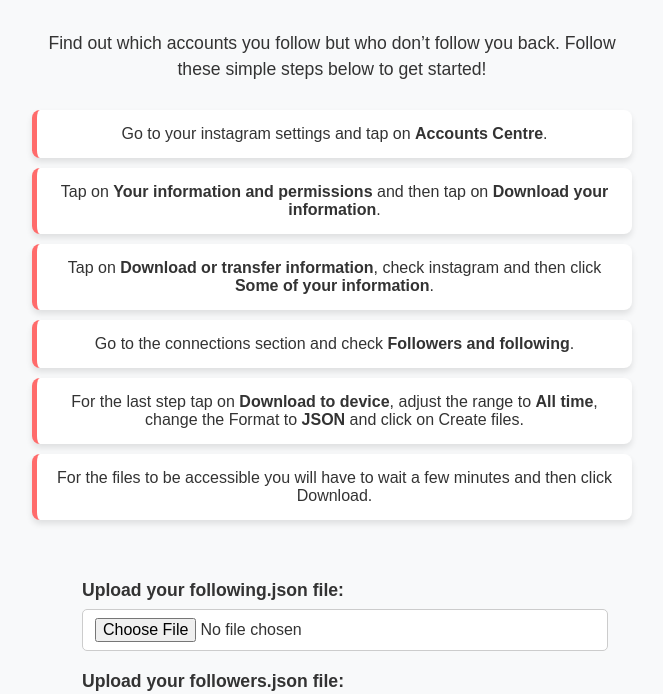
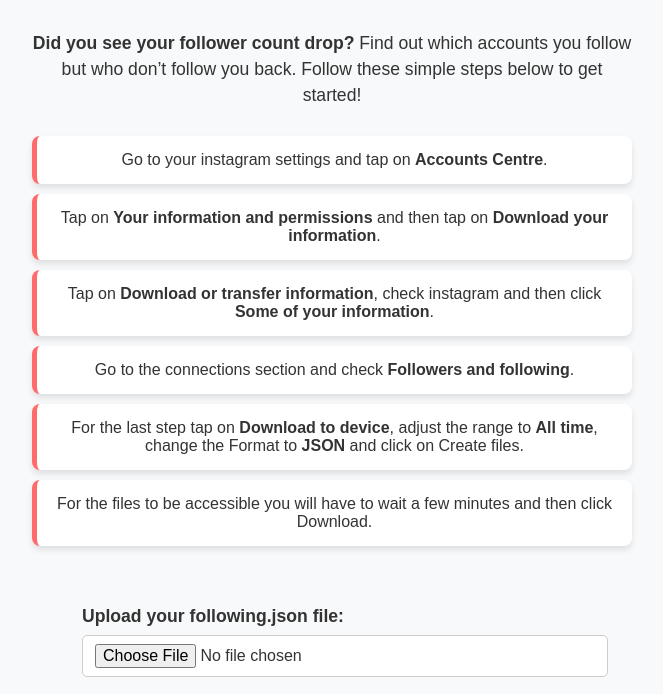
Before and after one commit to tsatsarisg/who-unfollowed-me, a plain HTML site: page index.html in a window 1280 px wide. Shown: the part 104-798 px from the top of the page, without its empty margins (308-971 px from the left). Drawn offline with Linux system fonts and the light colour scheme.

Commit message:
update description

```diff
--- a/index.html
+++ b/index.html
@@ -9,8 +9,9 @@
   <body>
     <h1>Who unfollowed me?</h1>
     <p>
-      Find out which accounts you follow but who don’t follow you back. Follow
-      these simple steps below to get started!
+      <strong>Did you see your follower count drop?</strong> Find out which
+      accounts you follow but who don’t follow you back. Follow these simple
+      steps below to get started!
     </p>
 
     <div class="step-guide">
```
